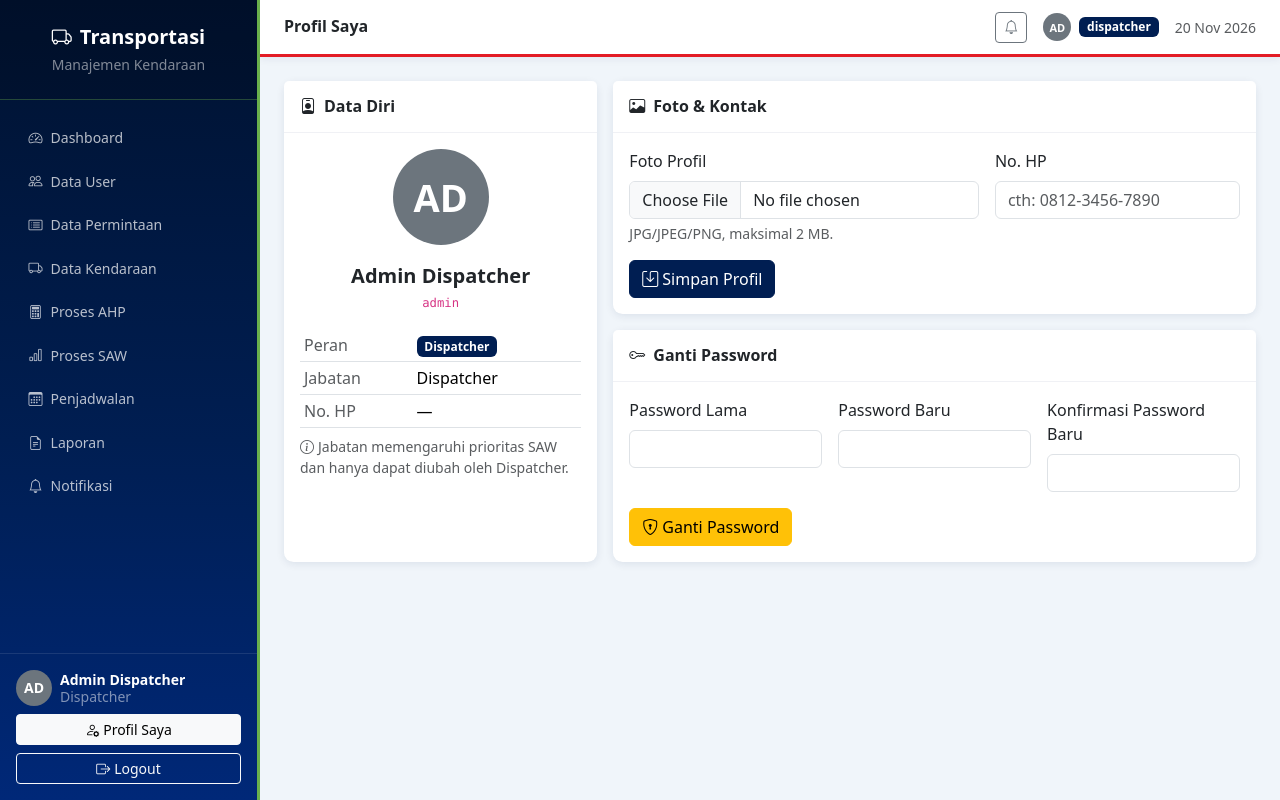
After one commit to SuhermanTri/transportasi_saw, a Laravel app: page /profil in a window 1280 px wide. The commit adds this page. Run offline with Laravel 12, Linux system fonts and the light colour scheme; a user stored in the database is signed in; data comes from the database, SQL or seed files in the repository; data that the repository does not hold is empty.

Commit message:
Menambahkan fitur Profil Saya dan upload foto profil oleh Admin

```diff
--- /dev/null
+++ b/app/Http/Controllers/ProfilController.php
@@ -0,0 +1,62 @@
+<?php
+
+namespace App\Http\Controllers;
+
+use App\Services\ProfilService;
+use Illuminate\Http\Request;
+use Illuminate\Support\Facades\Auth;
+use Illuminate\Support\Facades\Hash;
+
+/**
+ * Profil Saya — dapat diakses semua peran (user, driver, dispatcher).
+ * Nama, username, peran, dan jabatan hanya ditampilkan; jabatan memengaruhi
+ * prioritas SAW sehingga hanya Dispatcher yang boleh mengubahnya (Data User).
+ */
+class ProfilController extends Controller
+{
+    public function __construct(private ProfilService $profil) {}
+
+    public function index()
+    {
+        $user = Auth::user()->load(['role', 'kendaraan']);
+        return view('profil.index', compact('user'));
+    }
+
+    /** Foto profil & nomor HP. */
+    public function update(Request $request)
+    {
+        $request->validate(ProfilService::ATURAN, ProfilService::PESAN);
+
+        $user = Auth::user();
+
+        $user->update([
+            'foto_profil' => $this->profil->prosesFoto(
+                $user->foto_profil, $request->file('foto'), $request->boolean('hapus_foto')
+            ),
+            'no_hp' => $request->filled('no_hp') ? trim($request->no_hp) : null,
+        ]);
+
+        // Driver: nomor HP ikut ke data kendaraan
+        $this->profil->sinkronNoHpDriver($user);
+
+        return redirect()->route('profil.index')->with('success', 'Profil berhasil diperbarui.');
+    }
+
+    public function updatePassword(Request $request)
+    {
+        $request->validate([
+            'password_lama' => 'required|current_password',
+            'password'      => 'required|string|min:6|confirmed',
+        ], [
+            'password_lama.required'         => 'Password lama wajib diisi.',
+            'password_lama.current_password' => 'Password lama tidak sesuai.',
+            'password.required'              => 'Password baru wajib diisi.',
+            'password.min'                   => 'Password baru minimal 6 karakter.',
+            'password.confirmed'             => 'Konfirmasi password baru tidak cocok.',
+        ]);
+
+        Auth::user()->update(['password' => Hash::make($request->password)]);
+
+        return redirect()->route('profil.index')->with('success', 'Password berhasil diperbarui.');
+    }
+}
--- a/app/Models/User.php
+++ b/app/Models/User.php
@@ -17,7 +17,33 @@ class User extends Authenticatable
         'nama', 'username', 'password', 'id_role', 'jabatan',
         'status_driver', 'jumlah_perjalanan',
         'merit_point', 'last_trip_at',
+        'foto_profil', 'no_hp',
     ];
+
+    /* ── Profil helpers ──────────────────────────────────────── */
+
+    /**
+     * URL foto profil (disk 'public') atau null bila belum ada.
+     * Dibuat relatif ("/storage/...") agar tetap benar walau APP_URL berbeda
+     * dengan domain yang dipakai (mis. transportasi_saw.test).
+     */
+    public function getFotoUrlAttribute(): ?string
+    {
+        if (! $this->foto_profil || ! \Illuminate\Support\Facades\Storage::disk('public')->exists($this->foto_profil)) {
+            return null;
+        }
+
+        return parse_url(\Illuminate\Support\Facades\Storage::disk('public')->url($this->foto_profil), PHP_URL_PATH);
+    }
+
+    /** Inisial nama, maksimal 2 huruf (mis. "Budi Santoso" → "BS"). */
+    public function getInisialAttribute(): string
+    {
+        $kata = preg_split('/\s+/', trim((string) $this->nama), -1, PREG_SPLIT_NO_EMPTY);
+        $inisial = collect($kata)->take(2)->map(fn($k) => mb_strtoupper(mb_substr($k, 0, 1)))->implode('');
+
+        return $inisial !== '' ? $inisial : '?';
+    }
 
     protected $hidden = ['password'];
 
--- /dev/null
+++ b/app/Services/ProfilService.php
@@ -0,0 +1,70 @@
+<?php
+
+namespace App\Services;
+
+use App\Models\Kendaraan;
+use App\Models\User;
+use Illuminate\Http\UploadedFile;
+use Illuminate\Support\Facades\Storage;
+
+/**
+ * Logika bersama foto profil & nomor HP — dipakai oleh halaman Profil Saya
+ * dan Data User (Admin) agar perilakunya sama.
+ */
+class ProfilService
+{
+    public const DISK   = 'public';
+    public const FOLDER = 'foto-profil';
+
+    /** Aturan validasi bersama. */
+    public const ATURAN = [
+        'foto'  => 'nullable|image|mimes:jpg,jpeg,png|max:2048',
+        'no_hp' => ['nullable', 'string', 'max:20', 'regex:/^[0-9+\- ]+$/'],
+    ];
+
+    public const PESAN = [
+        'foto.image'  => 'File foto harus berupa gambar.',
+        'foto.mimes'  => 'Foto harus berformat JPG, JPEG, atau PNG.',
+        'foto.max'    => 'Ukuran foto maksimal 2 MB.',
+        'foto.uploaded' => 'Foto gagal diunggah (ukuran maksimal 2 MB).',
+        'no_hp.regex' => 'Nomor HP hanya boleh berisi angka, spasi, +, atau -.',
+        'no_hp.max'   => 'Nomor HP maksimal 20 karakter.',
+    ];
+
+    /**
+     * Simpan foto baru (nama acak) / hapus foto lama.
+     * Mengembalikan path baru untuk kolom users.foto_profil (null = tanpa foto).
+     */
+    public function prosesFoto(?string $fotoLama, ?UploadedFile $fotoBaru, bool $hapus): ?string
+    {
+        if ($fotoBaru) {
+            $path = $fotoBaru->store(self::FOLDER, self::DISK);   // nama file acak
+            $this->hapusFile($fotoLama);
+            return $path;
+        }
+
+        if ($hapus) {
+            $this->hapusFile($fotoLama);
+            return null;
+        }
+
+        return $fotoLama;
+    }
+
+    public function hapusFile(?string $path): void
+    {
+        if ($path && Storage::disk(self::DISK)->exists($path)) {
+            Storage::disk(self::DISK)->delete($path);
+        }
+    }
+
+    /** Driver: samakan kendaraan.no_hp_driver dengan nomor HP akun. */
+    public function sinkronNoHpDriver(User $user): void
+    {
+        if ((int) $user->id_role !== 3) {
+            return;
+        }
+
+        Kendaraan::where('driver_user_id', $user->id_user)->update(['no_hp_driver' => $user->no_hp]);
+    }
+}
--- a/resources/views/admin/users/index.blade.php
+++ b/resources/views/admin/users/index.blade.php
@@ -194,9 +194,7 @@
                         {{-- Nama cell --}}
                         <td>
                             <div class="d-flex align-items-center gap-2">
-                                <div class="u-avatar u-avatar-{{ $role }}">
-                                    {{ strtoupper(substr($u->nama, 0, 1)) }}
-                                </div>
+                                @include('partials.avatar', ['user' => $u, 'size' => 34])
                                 <div class="lh-sm">
                                     <div class="fw-semibold">{{ $u->nama }}</div>
                                     @if($role === 'driver')
--- a/resources/views/layouts/app.blade.php
+++ b/resources/views/layouts/app.blade.php
@@ -169,10 +169,17 @@
         @endif
     </ul>
     <div class="p-3 border-top border-white border-opacity-10 mt-auto">
-        <div class="text-white-50 small mb-1">
-            <i class="bi bi-person-circle me-1"></i>{{ auth()->user()->nama }}
+        <div class="d-flex align-items-center gap-2 mb-2">
+            @include('partials.avatar', ['user' => auth()->user(), 'size' => 36])
+            <div class="lh-sm overflow-hidden">
+                <div class="text-white small fw-semibold text-truncate">{{ auth()->user()->nama }}</div>
+                <div class="text-white-50 small text-truncate">{{ auth()->user()->jabatan }}</div>
+            </div>
         </div>
-        <div class="text-white-50 small mb-2">{{ auth()->user()->jabatan }}</div>
+        <a href="{{ route('profil.index') }}"
+           class="btn btn-sm w-100 mb-2 {{ request()->routeIs('profil.*') ? 'btn-light' : 'btn-outline-light' }}">
+            <i class="bi bi-person-gear me-1"></i>Profil Saya
+        </a>
         <form method="POST" action="{{ route('logout') }}">
             @csrf
             <button class="btn btn-outline-light btn-sm w-100">
@@ -198,7 +205,10 @@
                 </span>
             </a>
             @endauth
-            <span class="badge bg-primary">{{ auth()->user()->role->nama_role ?? '-' }}</span>
+            <a href="{{ route('profil.index') }}" class="d-flex align-items-center gap-2 text-decoration-none" title="Profil Saya">
+                @include('partials.avatar', ['user' => auth()->user(), 'size' => 28])
+                <span class="badge bg-primary">{{ auth()->user()->role->nama_role ?? '-' }}</span>
+            </a>
             <span class="text-muted small">{{ now()->format('d M Y') }}</span>
         </div>
     </div>
--- /dev/null
+++ b/resources/views/partials/avatar.blade.php
@@ -0,0 +1,17 @@
+{{--
+    Avatar pengguna. Parameter: $user (App\Models\User|null), $size (px, default 36).
+    Foto bulat bila ada; bila tidak, lingkaran berisi inisial nama (maks. 2 huruf).
+--}}
+@php
+    $size    = $size ?? 36;
+    $fotoUrl = $user?->foto_url;
+    $inisial = $user?->inisial ?? '?';
+@endphp
+@if($fotoUrl)
+    <img src="{{ $fotoUrl }}" alt="Foto {{ $user->nama }}"
+         class="rounded-circle flex-shrink-0 border" style="width:{{ $size }}px;height:{{ $size }}px;object-fit:cover;">
+@else
+    <span class="rounded-circle d-inline-flex align-items-center justify-content-center flex-shrink-0 fw-semibold text-white bg-secondary"
+          style="width:{{ $size }}px;height:{{ $size }}px;font-size:{{ round($size * 0.4) }}px;line-height:1;"
+          title="{{ $user?->nama }}">{{ $inisial }}</span>
+@endif
--- /dev/null
+++ b/resources/views/profil/index.blade.php
@@ -0,0 +1,127 @@
+@extends('layouts.app')
+@section('title', 'Profil Saya')
+@section('page-title', 'Profil Saya')
+
+{{-- Menu samping sesuai peran (dispatcher memakai admin.partials.sidebar dari layout) --}}
+@section('sidebar-menu')
+    @php $role = auth()->user()->role?->nama_role; @endphp
+    @if($role === 'user')
+        <li class="nav-item"><a class="nav-link" href="{{ route('user.dashboard') }}"><i class="bi bi-speedometer2"></i>Dashboard</a></li>
+        <li class="nav-item"><a class="nav-link" href="{{ route('user.permintaan.create') }}"><i class="bi bi-plus-circle"></i>Ajukan Permintaan</a></li>
+        <li class="nav-item"><a class="nav-link" href="{{ route('user.permintaan.index') }}"><i class="bi bi-card-list"></i>Riwayat Permintaan</a></li>
+        <li class="nav-item"><a class="nav-link" href="{{ route('user.jadwal') }}"><i class="bi bi-calendar3"></i>Jadwal Saya</a></li>
+        <li class="nav-item"><a class="nav-link" href="{{ route('notifikasi.index') }}"><i class="bi bi-bell"></i>Notifikasi</a></li>
+    @elseif($role === 'driver')
+        <li class="nav-item"><a class="nav-link" href="{{ route('driver.dashboard') }}"><i class="bi bi-speedometer2"></i>Dashboard</a></li>
+        <li class="nav-item"><a class="nav-link" href="{{ route('driver.jadwal') }}"><i class="bi bi-calendar3"></i>Jadwal Saya</a></li>
+        <li class="nav-item"><a class="nav-link" href="{{ route('driver.riwayat') }}"><i class="bi bi-clock-history"></i>Riwayat Perjalanan</a></li>
+        <li class="nav-item"><a class="nav-link" href="{{ route('notifikasi.index') }}"><i class="bi bi-bell"></i>Notifikasi</a></li>
+    @endif
+@endsection
+
+@section('content')
+@php $peran = $user->role?->nama_role; @endphp
+<div class="row g-3">
+
+    {{-- ── Data Diri (hanya tampil) ─────────────────────────────────── --}}
+    <div class="col-lg-4">
+        <div class="card h-100">
+            <div class="card-header bg-white py-3">
+                <h6 class="mb-0 fw-semibold"><i class="bi bi-person-badge me-2"></i>Data Diri</h6>
+            </div>
+            <div class="card-body text-center">
+                <div class="mb-3">@include('partials.avatar', ['user' => $user, 'size' => 96])</div>
+                <div class="fw-semibold fs-5">{{ $user->nama }}</div>
+                <div class="text-muted small mb-3"><code>{{ $user->username }}</code></div>
+                <table class="table table-sm text-start mb-2">
+                    <tr><th class="text-muted fw-normal" style="width:40%">Peran</th><td><span class="badge bg-primary">{{ ucfirst($peran ?? '-') }}</span></td></tr>
+                    <tr><th class="text-muted fw-normal">Jabatan</th><td>{{ $user->jabatan ?: '—' }}</td></tr>
+                    <tr><th class="text-muted fw-normal">No. HP</th><td>{{ $user->no_hp ?: '—' }}</td></tr>
+                    @if($peran === 'driver')
+                    <tr><th class="text-muted fw-normal">Kendaraan</th><td>{{ $user->kendaraan ? $user->kendaraan->nama_kendaraan . ' (' . $user->kendaraan->no_polisi . ')' : '—' }}</td></tr>
+                    @endif
+                </table>
+                <div class="form-text text-start">
+                    <i class="bi bi-info-circle me-1"></i>Jabatan memengaruhi prioritas SAW dan hanya dapat diubah oleh Dispatcher.
+                </div>
+            </div>
+        </div>
+    </div>
+
+    <div class="col-lg-8">
+        {{-- ── Foto & Kontak ─────────────────────────────────────────── --}}
+        <div class="card mb-3">
+            <div class="card-header bg-white py-3">
+                <h6 class="mb-0 fw-semibold"><i class="bi bi-image me-2"></i>Foto &amp; Kontak</h6>
+            </div>
+            <div class="card-body">
+                <form method="POST" action="{{ route('profil.update') }}" enctype="multipart/form-data">
+                    @csrf @method('PUT')
+                    <div class="row g-3">
+                        <div class="col-md-7">
+                            <label class="form-label fw-medium">Foto Profil</label>
+                            <input type="file" name="foto" accept=".jpg,.jpeg,.png,image/jpeg,image/png"
+                                   class="form-control @error('foto') is-invalid @enderror">
+                            @error('foto')<div class="invalid-feedback">{{ $message }}</div>@enderror
+                            <div class="form-text">JPG/JPEG/PNG, maksimal 2 MB.</div>
+                            @if($user->foto_url)
+                            <div class="form-check mt-2">
+                                <input class="form-check-input" type="checkbox" name="hapus_foto" value="1" id="hapusFoto">
+                                <label class="form-check-label" for="hapusFoto">Hapus foto</label>
+                            </div>
+                            @endif
+                        </div>
+                        <div class="col-md-5">
+                            <label class="form-label fw-medium">No. HP</label>
+                            <input type="text" name="no_hp" maxlength="20"
+                                   class="form-control @error('no_hp') is-invalid @enderror"
+                                   value="{{ old('no_hp', $user->no_hp) }}" placeholder="cth: 0812-3456-7890">
+                            @error('no_hp')<div class="invalid-feedback">{{ $message }}</div>@enderror
+                            @if($peran === 'driver')
+                            <div class="form-text">Nomor ini juga dipakai sebagai No. HP driver pada data kendaraan.</div>
+                            @endif
+                        </div>
+                    </div>
+                    <div class="mt-3">
+                        <button class="btn btn-primary"><i class="bi bi-save me-1"></i>Simpan Profil</button>
+                    </div>
+                </form>
+            </div>
+        </div>
+
+        {{-- ── Ganti Password ─────────────────────────────────────────── --}}
+        <div class="card">
+            <div class="card-header bg-white py-3">
+                <h6 class="mb-0 fw-semibold"><i class="bi bi-key me-2"></i>Ganti Password</h6>
+            </div>
+            <div class="card-body">
+                <form method="POST" action="{{ route('profil.password') }}">
+                    @csrf @method('PUT')
+                    <div class="row g-3">
+                        <div class="col-md-4">
+                            <label class="form-label fw-medium">Password Lama</label>
+                            <input type="password" name="password_lama" autocomplete="current-password"
+                                   class="form-control @error('password_lama') is-invalid @enderror" required>
+                            @error('password_lama')<div class="invalid-feedback">{{ $message }}</div>@enderror
+                        </div>
+                        <div class="col-md-4">
+                            <label class="form-label fw-medium">Password Baru</label>
+                            <input type="password" name="password" autocomplete="new-password" minlength="6"
+                                   class="form-control @error('password') is-invalid @enderror" required>
+                            @error('password')<div class="invalid-feedback">{{ $message }}</div>@enderror
+                        </div>
+                        <div class="col-md-4">
+                            <label class="form-label fw-medium">Konfirmasi Password Baru</label>
+                            <input type="password" name="password_confirmation" autocomplete="new-password"
+                                   class="form-control" required>
+                        </div>
+                    </div>
+                    <div class="mt-3">
+                        <button class="btn btn-warning"><i class="bi bi-shield-lock me-1"></i>Ganti Password</button>
+                    </div>
+                </form>
+            </div>
+        </div>
+    </div>
+</div>
+@endsection
--- a/routes/web.php
+++ b/routes/web.php
@@ -23,6 +23,11 @@ Route::middleware('auth')->group(function () {
     Route::post('/notifikasi/read-all',  [NotifikasiController::class, 'markAllRead'])->name('notifikasi.read-all');
     Route::get( '/notifikasi/{id}/goto', [NotifikasiController::class, 'goto'])->name('notifikasi.goto');
     Route::post('/notifikasi/{id}/read', [NotifikasiController::class, 'markRead'])->name('notifikasi.read');
+
+    // Profil Saya (semua peran)
+    Route::get('/profil',          [\App\Http\Controllers\ProfilController::class, 'index'])->name('profil.index');
+    Route::put('/profil',          [\App\Http\Controllers\ProfilController::class, 'update'])->name('profil.update');
+    Route::put('/profil/password', [\App\Http\Controllers\ProfilController::class, 'updatePassword'])->name('profil.password');
 });
 
 // ─── ADMIN / DISPATCHER ────────────────────────────────────────────
```
Also changed, not shown: app/Http/Controllers/Admin/UserController.php (+24 -9 lines), resources/views/admin/users/create.blade.php (+17 -1 lines), resources/views/admin/users/edit.blade.php (+27 -1 lines), resources/views/driver/dashboard.blade.php (+7 -0 lines), resources/views/user/permintaan/show.blade.php (+15 -1 lines), database/migrations/2026_11_20_000001_add_foto_profil_no_hp_to_users.php (added).
